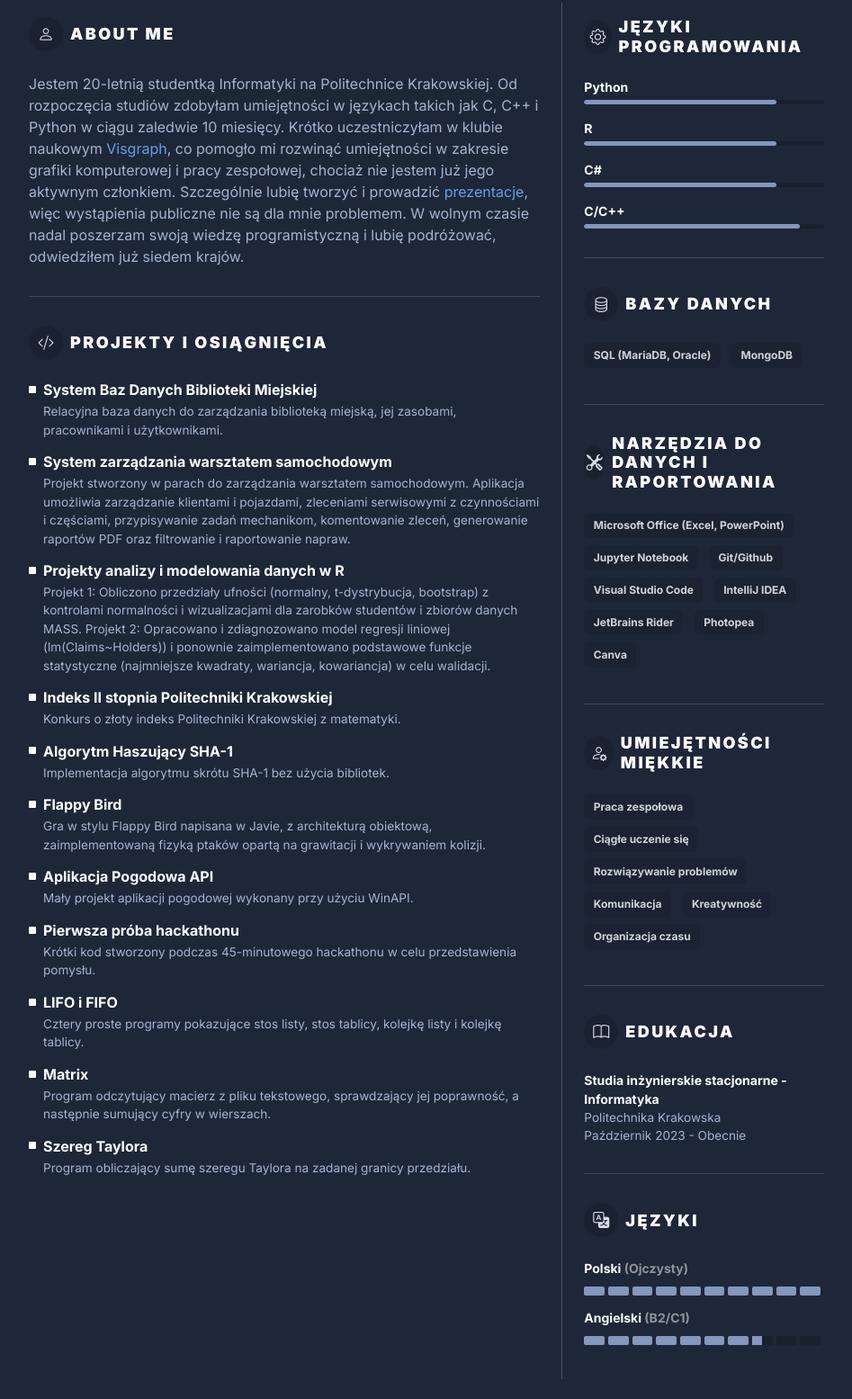
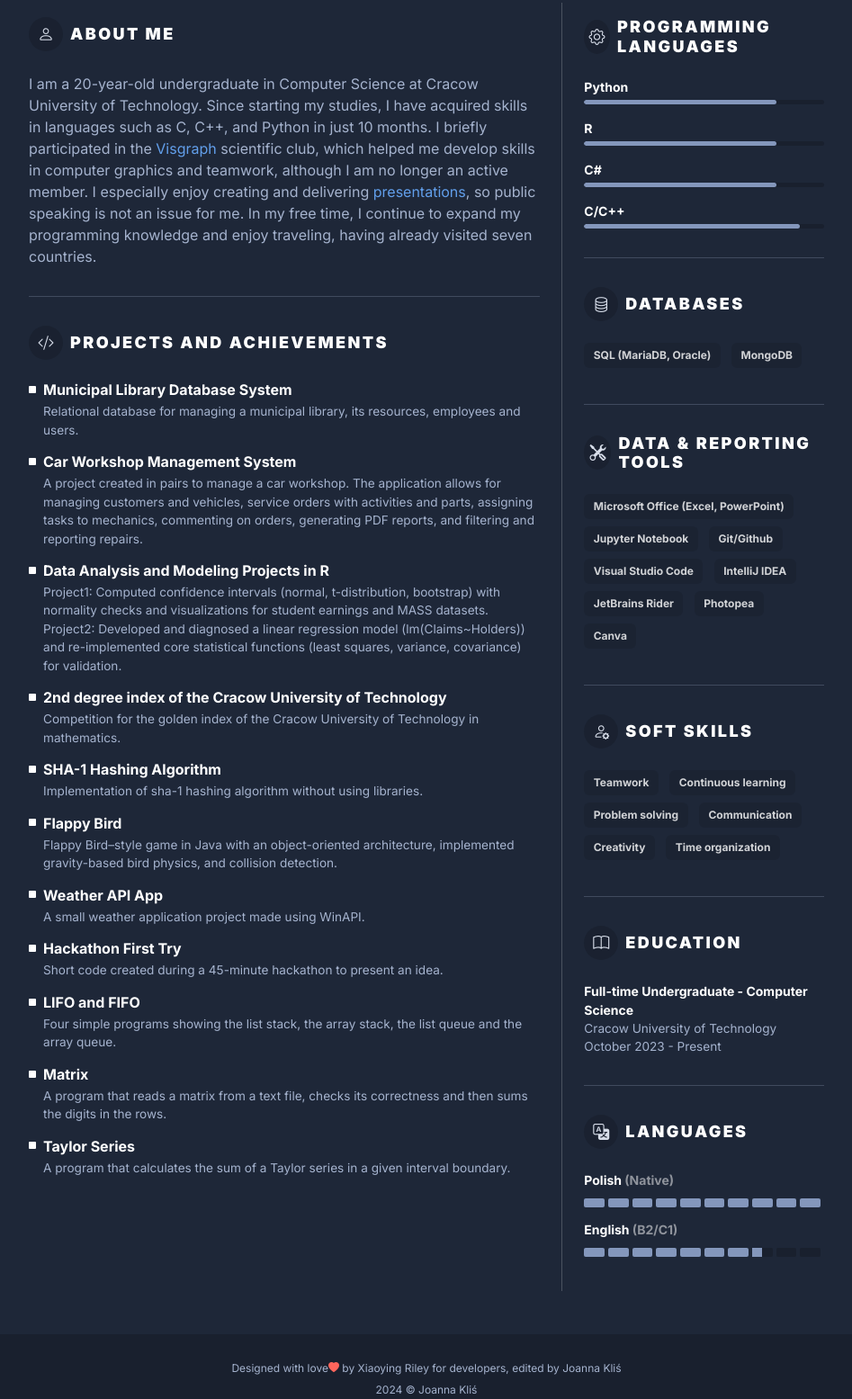
Before and after one commit to JoannaKlis/joannaklis.github.io, a plain HTML site: page index.html in a window 1280 px wide. Shown: the part 449-2004 px from the top of the page at 90% size, without its empty margins (166-1113 px from the left). Drawn offline with nearby package versions, Linux system fonts and the light colour scheme.

Commit message:
Revert "polish version"
This reverts commit c3794c5bec3450d487c2eff6cc4bd1c24c21db61.

```diff
--- a/index.html
+++ b/index.html
@@ -1,7 +1,7 @@
 <!DOCTYPE html>
 <html lang="en">
 <head>
-	<title>Joanna Kliś - Studentka Informatyki</title>
+	<title>Joanna Kliś - Student of Computer Science</title>
 
 	<!-- Meta -->
 	<meta charset="utf-8">
@@ -54,7 +54,7 @@
 								<img class="resume-profile-pic rounded-circle" src="assets/images/profile.png" alt="image">
 
 								<h2 class="resume-name text-uppercase">Joanna Kliś </h2>
-								<div class="resume-role-title text-uppercase">Studentka Informatyki</div>
+								<div class="resume-role-title text-uppercase">Student of Computer Science</div>
 								<div class="resume-contact mt-4">
 									<ul class="resume-contact-list list-unstyled list-inline mb-0 justify-content-between">
 										<li class="list-inline-item me-md-3 me-lg-5"><i class="resume-contact-icon bi bi-envelope me-2"></i> joannnaklis8@gmail.com</li>
@@ -70,85 +70,85 @@
 									<section class="resume-summary-section resume-section">
 										<h3 class="resume-section-heading text-uppercase py-2 py-lg-3 py-2 py-lg-3"><i class="resume-section-heading-icon bi bi-person me-2"></i>About Me</h3>
 										<div class="resume-summary-desc">
-											Jestem 20-letnią studentką Informatyki na Politechnice Krakowskiej.
-											Od rozpoczęcia studiów zdobyłam umiejętności w językach takich jak C, C++ i Python w ciągu zaledwie 10 miesięcy.
-											Krótko uczestniczyłam w klubie naukowym <a href="https://www.facebook.com/visgraph/">Visgraph</a>,
-											co pomogło mi rozwinąć umiejętności w zakresie grafiki komputerowej i pracy zespołowej, chociaż nie jestem już jego aktywnym członkiem.
-											Szczególnie lubię tworzyć i prowadzić <a href="https://github.com/JoannaKlis/presentation">prezentacje</a>, więc wystąpienia publiczne nie są dla mnie problemem.
-											W wolnym czasie nadal poszerzam swoją wiedzę programistyczną i lubię podróżować, odwiedziłem już siedem krajów.
+											I am a 20-year-old undergraduate in Computer Science at Cracow University of Technology.
+											Since starting my studies, I have acquired skills in languages such as C, C++, and Python in just 10 months.
+											I briefly participated in the <a href="https://www.facebook.com/visgraph/">Visgraph</a> scientific club,
+											which helped me develop skills in computer graphics and teamwork, although I am no longer an active member.
+											I especially enjoy creating and delivering <a href="https://github.com/JoannaKlis/presentation">presentations</a>, so public speaking is not an issue for me.
+											In my free time, I continue to expand my programming knowledge and enjoy traveling, having already visited seven countries.
 										</div>
 									</section><!--//resume-section-->
 
 									<hr>
 
 									<section class="resume-projects-section resume-section">
-										<h3 class="resume-section-heading text-uppercase py-2 py-lg-3 py-3"><i class="resume-section-heading-icon bi bi-code-slash me-2"></i>Projekty i Osiągnięcia</h3>
+										<h3 class="resume-section-heading text-uppercase py-2 py-lg-3 py-3"><i class="resume-section-heading-icon bi bi-code-slash me-2"></i>Projects and Achievements</h3>
 										<div class="item">
-											<h4 class="item-heading"><i class="item-icon bi bi-square-fill me-2"></i><a href="https://github.com/JoannaKlis/biblioteka_miejska">System Baz Danych Biblioteki Miejskiej</a></h4>
+											<h4 class="item-heading"><i class="item-icon bi bi-square-fill me-2"></i><a href="https://github.com/JoannaKlis/biblioteka_miejska">Municipal Library Database System</a></h4>
 											<div class="item-desc">
-												<p>Relacyjna baza danych do zarządzania biblioteką miejską, jej zasobami, pracownikami i użytkownikami.</p>
+												<p>Relational database for managing a municipal library, its resources, employees and users.</p>
 											</div>
 
 										<div class="item">
-											<h4 class="item-heading"><i class="item-icon bi bi-square-fill me-2"></i><a href="https://github.com/kxkarcz/PK-.NET-2025/tree/projekt/projekt/WorkshopManager">System zarządzania warsztatem samochodowym</a></h4>
+											<h4 class="item-heading"><i class="item-icon bi bi-square-fill me-2"></i><a href="https://github.com/kxkarcz/PK-.NET-2025/tree/projekt/projekt/WorkshopManager">Car Workshop Management System</a></h4>
 											<div class="item-desc">
-												<p>Projekt stworzony w parach do zarządzania warsztatem samochodowym. Aplikacja umożliwia zarządzanie klientami i pojazdami, zleceniami serwisowymi z czynnościami i częściami, przypisywanie zadań mechanikom,
-													 komentowanie zleceń, generowanie raportów PDF oraz filtrowanie i raportowanie napraw.</p>
+												<p>A project created in pairs to manage a car workshop. The application allows for managing customers and vehicles, service orders with activities and parts, assigning tasks to mechanics, commenting on orders,
+													 generating PDF reports, and filtering and reporting repairs.</p>
 											</div>
 
 										<div class="item">
-											<h4 class="item-heading"><i class="item-icon bi bi-square-fill me-2"></i><a href="https://github.com/JoannaKlis/analiza_danych">Projekty analizy i modelowania danych w R</a></h4>
+											<h4 class="item-heading"><i class="item-icon bi bi-square-fill me-2"></i><a href="https://github.com/JoannaKlis/analiza_danych">Data Analysis and Modeling Projects in R</a></h4>
 											<div class="item-desc">
-												<p>Projekt 1: Obliczono przedziały ufności (normalny, t-dystrybucja, bootstrap) z kontrolami normalności i wizualizacjami dla zarobków studentów i zbiorów danych MASS.
-													Projekt 2: Opracowano i zdiagnozowano model regresji liniowej (lm(Claims~Holders)) i ponownie zaimplementowano podstawowe funkcje statystyczne (najmniejsze kwadraty, wariancja, kowariancja) w celu walidacji.</p>
+												<p>Project1: Computed confidence intervals (normal, t-distribution, bootstrap) with normality checks and visualizations for student earnings and MASS datasets.
+													Project2: Developed and diagnosed a linear regression model (lm(Claims~Holders)) and re-implemented core statistical functions (least squares, variance, covariance) for validation.</p>
 											</div>
 
 										<div class="item">
-											<h4 class="item-heading"><i class="item-icon bi bi-square-fill me-2"></i><a href="https://indeks.pk.edu.pl/?page_id=69">Indeks II stopnia Politechniki Krakowskiej</a></h4>
+											<h4 class="item-heading"><i class="item-icon bi bi-square-fill me-2"></i><a href="https://indeks.pk.edu.pl/?page_id=69">2nd degree index of the Cracow University of Technology</a></h4>
 											<div class="item-desc">
-												<p>Konkurs o złoty indeks Politechniki Krakowskiej z matematyki.</p>
+												<p>Competition for the golden index of the Cracow University of Technology in mathematics.</p>
 											</div>
 
 										<div class="item">
-											<h4 class="item-heading"><i class="item-icon bi bi-square-fill me-2"></i><a href="https://github.com/JoannaKlis/sha1">Algorytm Haszujący SHA-1</a></h4>
+											<h4 class="item-heading"><i class="item-icon bi bi-square-fill me-2"></i><a href="https://github.com/JoannaKlis/sha1">SHA-1 Hashing Algorithm</a></h4>
 											<div class="item-desc">
-												<p>Implementacja algorytmu skrótu SHA-1 bez użycia bibliotek.</p>
+												<p>Implementation of sha-1 hashing algorithm without using libraries.</p>
 											</div>
 
 										<div class="item">
 											<h4 class="item-heading"><i class="item-icon bi bi-square-fill me-2"></i><a href="https://github.com/JoannaKlis/FlappyBird">Flappy Bird</a></h4>
 											<div class="item-desc">
-												<p>Gra w stylu Flappy Bird napisana w Javie, z architekturą obiektową, zaimplementowaną fizyką ptaków opartą na grawitacji i wykrywaniem kolizji.</p>
+												<p>Flappy Bird–style game in Java with an object-oriented architecture, implemented gravity-based bird physics, and collision detection.</p>
 											</div>
 
 										<div class="item">
-											<h4 class="item-heading"><i class="item-icon bi bi-square-fill me-2"></i><a href="https://github.com/JoannaKlis/weather_api">Aplikacja Pogodowa API</a></h4>
+											<h4 class="item-heading"><i class="item-icon bi bi-square-fill me-2"></i><a href="https://github.com/JoannaKlis/weather_api">Weather API App</a></h4>
 											<div class="item-desc">
-												<p>Mały projekt aplikacji pogodowej wykonany przy użyciu WinAPI.</p>
+												<p>A small weather application project made using WinAPI.</p>
 											</div>
 
 											<div class="item">
-												<h4 class="item-heading"><i class="item-icon bi bi-square-fill me-2"></i><a href="https://github.com/JoannaKlis/hackathon_test">Pierwsza próba hackathonu</a></h4>
+												<h4 class="item-heading"><i class="item-icon bi bi-square-fill me-2"></i><a href="https://github.com/JoannaKlis/hackathon_test">Hackathon First Try</a></h4>
 												<div class="item-desc">
-													<p>Krótki kod stworzony podczas 45-minutowego hackathonu w celu przedstawienia pomysłu.</p>
+													<p>Short code created during a 45-minute hackathon to present an idea.</p>
 												</div>
 
 										<div class="item">
-											<h4 class="item-heading"><i class="item-icon bi bi-square-fill me-2"></i><a href="https://github.com/JoannaKlis/LIFO-FIFO">LIFO i FIFO</a></h4>
+											<h4 class="item-heading"><i class="item-icon bi bi-square-fill me-2"></i><a href="https://github.com/JoannaKlis/LIFO-FIFO">LIFO and FIFO</a></h4>
 											<div class="item-desc">
-												<p>Cztery proste programy pokazujące stos listy, stos tablicy, kolejkę listy i kolejkę tablicy.</p>
+												<p>Four simple programs showing the list stack, the array stack, the list queue and the array queue.</p>
 											</div>
 
 										<div class="item">
 											<h4 class="item-heading"><i class="item-icon bi bi-square-fill me-2"></i><a href="https://github.com/JoannaKlis/matrix">Matrix</a></h4>
 											<div class="item-desc">
-												<p>Program odczytujący macierz z pliku tekstowego, sprawdzający jej poprawność, a następnie sumujący cyfry w wierszach.</p>
+												<p>A program that reads a matrix from a text file, checks its correctness and then sums the digits in the rows.</p>
 											</div>
 
 										<div class="item">
-											<h4 class="item-heading"><i class="item-icon bi bi-square-fill me-2"></i><a href="https://github.com/JoannaKlis/taylor_series">Szereg Taylora</a></h4>
+											<h4 class="item-heading"><i class="item-icon bi bi-square-fill me-2"></i><a href="https://github.com/JoannaKlis/taylor_series">Taylor Series</a></h4>
 											<div class="item-desc">
-												<p>Program obliczający sumę szeregu Taylora na zadanej granicy przedziału.</p>
+												<p>A program that calculates the sum of a Taylor series in a given interval boundary.</p>
 											</div><!--//resume-timeline-item-header-->
 
 										</article><!--//resume-timeline-item-->
@@ -159,7 +159,7 @@
 							<div class="col-12 col-lg-4 ps-lg-4">
 
 								<section class="resume-skills-section resume-section">
-									<h3 class="resume-section-heading text-uppercase py-2 py-lg-3 py-3"><i class="resume-section-heading-icon bi bi-gear me-2"></i>Języki Programowania</h3>
+									<h3 class="resume-section-heading text-uppercase py-2 py-lg-3 py-3"><i class="resume-section-heading-icon bi bi-gear me-2"></i>Programming languages</h3>
 
 										<ul class="list-unstyled">
 								        <li class="mb-2">
@@ -196,7 +196,7 @@
 								<hr>
 
 								<section class="resume-skills-section resume-section">
-									<h3 class="resume-section-heading text-uppercase py-2 py-lg-3 py-3"><i class="resume-section-heading-icon bi bi-database me-2"></i>Bazy Danych</h3>
+									<h3 class="resume-section-heading text-uppercase py-2 py-lg-3 py-3"><i class="resume-section-heading-icon bi bi-database me-2"></i>Databases</h3>
 
 									<ul class="list-unstyled">
 									<li class="mb-2">
@@ -210,7 +210,7 @@
 									<hr>
 
 									<section class="resume-skills-section resume-section">
-										<h3 class="resume-section-heading text-uppercase py-2 py-lg-3 py-3"><i class="resume-section-heading-icon bi bi-tools me-2"></i>Narzędzia Do Danych i Raportowania</h3>
+										<h3 class="resume-section-heading text-uppercase py-2 py-lg-3 py-3"><i class="resume-section-heading-icon bi bi-tools me-2"></i>Data & Reporting Tools</h3>
 
 										<ul class="list-unstyled">
 								        <li class="mb-2">
@@ -230,14 +230,14 @@
 									<hr>
 
 									<section class="resume-skills-section resume-section">
-										<h3 class="resume-section-heading text-uppercase py-2 py-lg-3 py-3"><i class="resume-section-heading-icon bi bi-person-gear me-2"></i>Umiejętności Miękkie</h3>
+										<h3 class="resume-section-heading text-uppercase py-2 py-lg-3 py-3"><i class="resume-section-heading-icon bi bi-person-gear me-2"></i>Soft Skills</h3>
 										<ul class="list-inline">
-								            <li class="list-inline-item"><span class="badge resume-skill-badge">Praca zespołowa</span></li>
-								            <li class="list-inline-item"><span class="badge resume-skill-badge">Ciągłe uczenie się</span></li>
-								            <li class="list-inline-item"><span class="badge resume-skill-badge">Rozwiązywanie problemów</span></li>
-								            <li class="list-inline-item"><span class="badge resume-skill-badge">Komunikacja</span></li>
-											<li class="list-inline-item"><span class="badge resume-skill-badge">Kreatywność</span></li>
-											<li class="list-inline-item"><span class="badge resume-skill-badge">Organizacja czasu</span></li>
+								            <li class="list-inline-item"><span class="badge resume-skill-badge">Teamwork</span></li>
+								            <li class="list-inline-item"><span class="badge resume-skill-badge">Continuous learning</span></li>
+								            <li class="list-inline-item"><span class="badge resume-skill-badge">Problem solving</span></li>
+								            <li class="list-inline-item"><span class="badge resume-skill-badge">Communication</span></li>
+											<li class="list-inline-item"><span class="badge resume-skill-badge">Creativity</span></li>
+											<li class="list-inline-item"><span class="badge resume-skill-badge">Time organization</span></li>
 
 
 							            </ul>
@@ -246,12 +246,12 @@
 									<hr>
 
 									<section class="resume-educate-section resume-section">
-										<h3 class="resume-section-heading text-uppercase py-2 py-lg-3 py-3"><i class="resume-section-heading-icon bi bi-book me-2"></i>Edukacja</h3>
+										<h3 class="resume-section-heading text-uppercase py-2 py-lg-3 py-3"><i class="resume-section-heading-icon bi bi-book me-2"></i>Education</h3>
 										<ul class="list-unstyled">
 										    <li class="mb-2">
-										        <div class="resume-degree font-weight-bold">Studia inżynierskie stacjonarne - Informatyka</div>
-										        <div class="resume-degree-org">Politechnika Krakowska</div>
-										        <div class="resume-degree-time">Październik 2023 - Obecnie</div>
+										        <div class="resume-degree font-weight-bold">Full-time Undergraduate - Computer Science</div>
+										        <div class="resume-degree-org">Cracow University of Technology</div>
+										        <div class="resume-degree-time">October 2023 - Present</div>
 										    </li>
 									    </ul>
 									</section><!--//resume-section-->
@@ -259,10 +259,10 @@
 									<hr>
 
 									<section class="resume-lang-section resume-section">
-										<h3 class="resume-section-heading text-uppercase py-2 py-lg-3 py-3"><i class="resume-section-heading-icon bi bi-translate me-2"></i>Języki</h3>
+										<h3 class="resume-section-heading text-uppercase py-2 py-lg-3 py-3"><i class="resume-section-heading-icon bi bi-translate me-2"></i>Languages</h3>
 										 <ul class="list-unstyled resume-lang-list">
 										    <li class="mb-2">
-												<div class="resume-lang-name">Polski<span style="opacity: 0.5;"> (Ojczysty)</span></div>
+												<div class="resume-lang-name">Polish<span style="opacity: 0.5;"> (Native)</span></div>
 										        <div class="resume-level-indicator row gx-0 flex-nowrap">
 											        <div class="col"><span class="item item-full"></span></div>
 											        <div class="col"><span class="item item-full"></span></div>
@@ -277,7 +277,7 @@
 										        </div><!--//resume-level-indicator-->
 										    </li>
 										     <li class="mb-2">
-												<div class="resume-lang-name">Angielski<span style="opacity: 0.5;"> (B2/C1)</span></div>
+												<div class="resume-lang-name">English<span style="opacity: 0.5;"> (B2/C1)</span></div>
 										        <div class="resume-level-indicator row gx-0 flex-nowrap">
 											        <div class="col"><span class="item item-full"></span></div>
 											        <div class="col"><span class="item item-full"></span></div>
```
